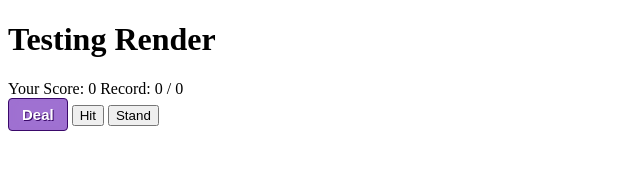
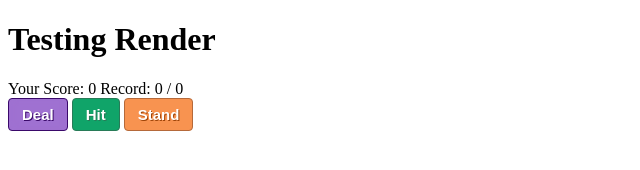
Before and after one commit to kotternaj/blackjack, a website: page index.html in a window 1280 px wide. Shown: the whole page, without its empty margins (0-640 px from the left). Drawn offline with nearby package versions, Linux system fonts and the light colour scheme.

Commit message:
styled Hit and Stand buttons

```diff
--- a/index.html
+++ b/index.html
@@ -13,7 +13,7 @@
     <div id="yourScore">Your Score: <span class="digits">0</span>
         Record: <span id="wins">0</span>&nbsp;/&nbsp;<span id="losses">0</span></div>
     <button id="deal">Deal</button>
-    <button id="hitMe">Hit</button>
+    <button id="hit">Hit</button>
     <button id="stand">Stand</button>
 
 <script src="https://ajax.googleapis.com/ajax/libs/jquery/3.1.0/jquery.min.js"></script>
--- a/main.css
+++ b/main.css
@@ -12,3 +12,31 @@
     text-decoration:none;
     text-shadow:1px 1px 0px #3a096a;
 }
+
+#hit{
+    background-color:#10a469;
+    border-radius:4px;
+    border:1px solid #287b58;
+    display:inline-block;
+    color:#ffffff;
+    font-family:Arial;
+    font-size:15px;
+    font-weight:bold;
+    padding:7px 13px;
+    text-decoration:none;
+    text-shadow:1px 1px 0px #287b58;
+}
+
+#stand{
+    background-color:#f89350;
+    border-radius:4px;
+    border:1px solid #b5693a;
+    display:inline-block;
+    color:#ffffff;
+    font-family:Arial;
+    font-size:15px;
+    font-weight:bold;
+    padding:7px 13px;
+    text-decoration:none;
+    text-shadow:1px 1px 0px #9d4307;
+}
```
